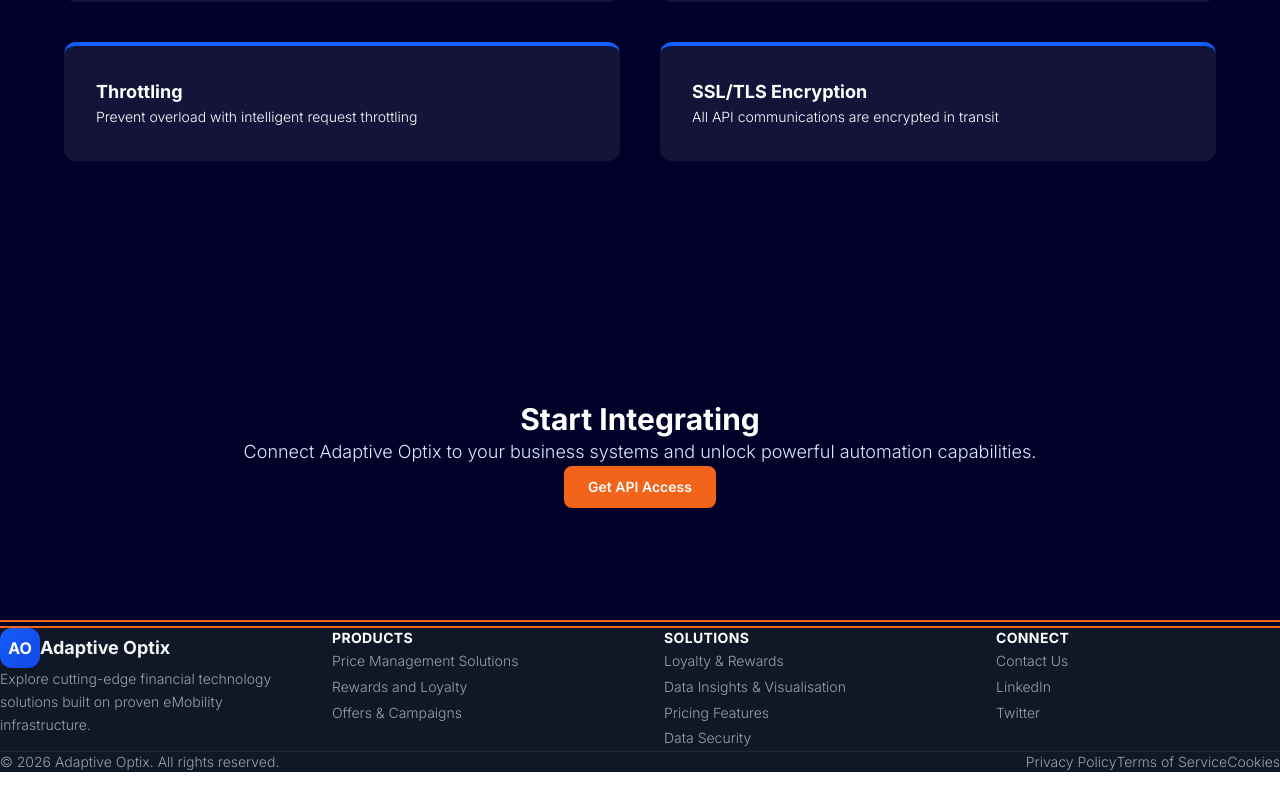
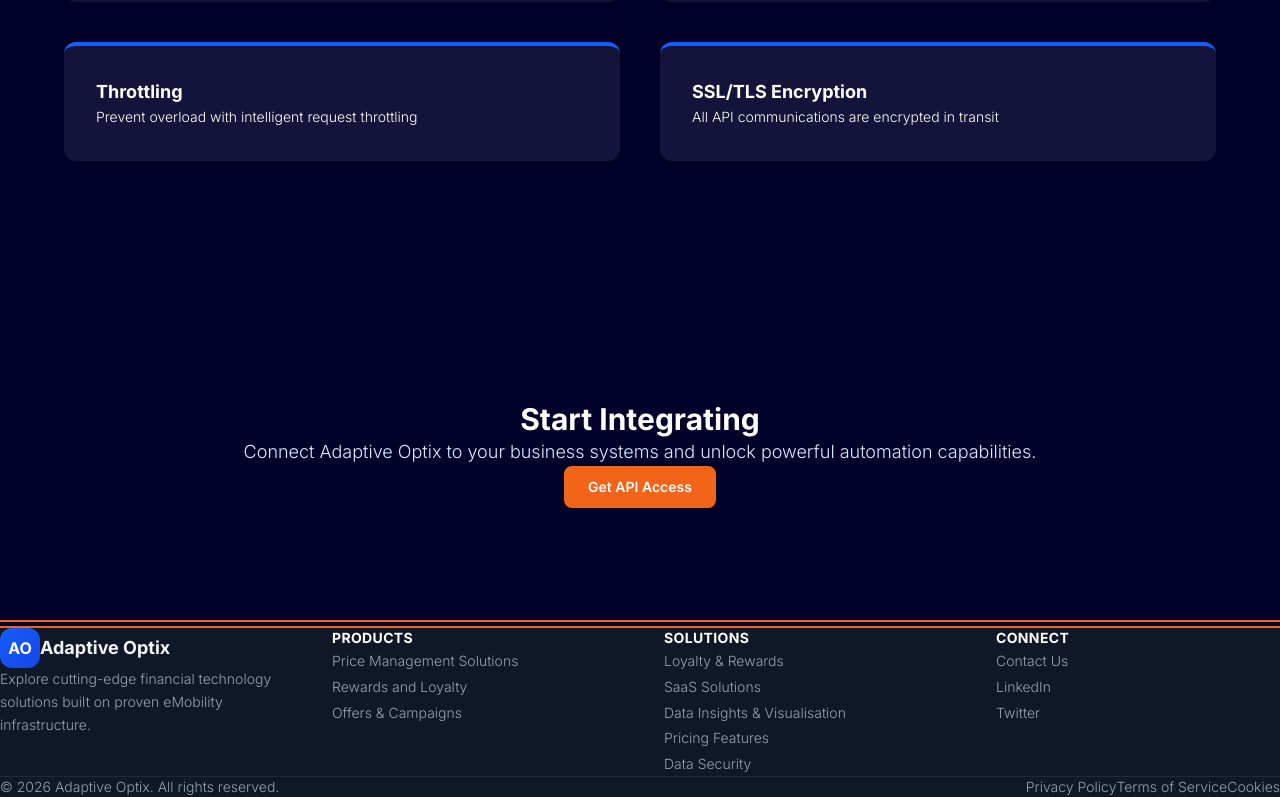
Before and after one commit to Markopolo-free/adaptive-optix-website, a Next.js app: page /solutions/api in a window 1280 px wide. Shown: the part 2933-3730 px from the top of the page. Before the commit the page ends 3705 px from the top, so only its background shows below. Built offline with nearby package versions, Linux system fonts and the light colour scheme.

Commit message:
fix: add missing saas entry to solutions array in config to resolve build error

```diff
--- a/src/data/config.ts
+++ b/src/data/config.ts
@@ -93,6 +93,21 @@
     id: "baas",
     name: "Loyalty & Rewards",
     order: 0
+  },
+  {
+    benefits: [
+      "Cloud-native architecture",
+      "Subscription management",
+      "Scalable multi-tenant support",
+      "Automated updates",
+      "API-first integration"
+    ],
+    description: "Deliver SaaS solutions with robust infrastructure, seamless integration, and scalable features.",
+    href: "/solutions/saas",
+    icon: "☁️",
+    id: "saas",
+    name: "SaaS Solutions",
+    order: 2
   },
   {
     benefits: [
```
